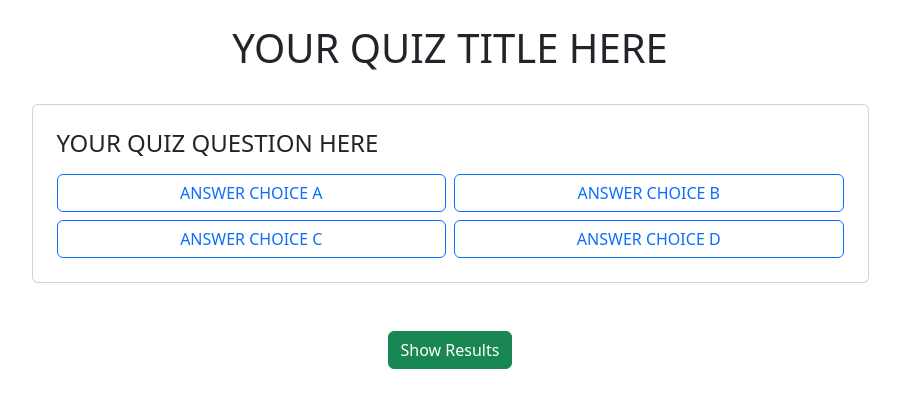
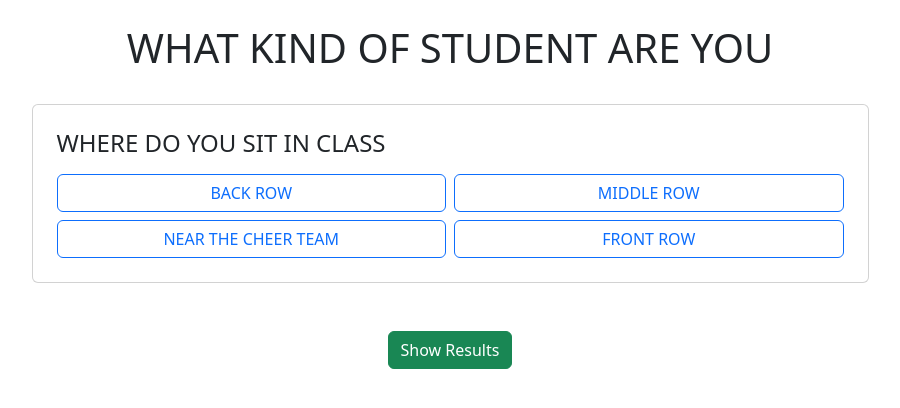
Before and after one commit to FastDevelopmentP/Week-9-Personality-Quiz, a plain HTML site: page index.html in a window 1280 px wide. Shown: the whole page, without its empty margins (190-1090 px from the left). Drawn offline with nearby package versions, Linux system fonts and the light colour scheme.

Commit message:
Changed example Q and quiz title

```diff
--- a/index.html
+++ b/index.html
@@ -9,24 +9,24 @@
     <link rel="stylesheet" href ="./css/style.css">
 </head>
 <body>
-    <h1 class="text-center mt-4">YOUR QUIZ TITLE HERE</h1>
+    <h1 class="text-center mt-4">WHAT KIND OF STUDENT ARE YOU</h1>
 
     <!-- Start quiz element -->
     <div class="container d-flex justify-content-center" id="question-1">
       <div class="card my-4 p-4 question-block" style="width: 75%;">
-        <h4 class="mb-3">YOUR QUIZ QUESTION HERE</h4>
+        <h4 class="mb-3">WHERE DO YOU SIT IN CLASS</h4>
         <div class="row g-2">
           <div class="col-6">
-            <button class="btn btn-outline-primary w-100 answer-btn" data-answer="A">ANSWER CHOICE A</button>
+            <button class="btn btn-outline-primary w-100 answer-btn" data-answer="A">BACK ROW</button>
           </div>
           <div class="col-6">
-            <button class="btn btn-outline-primary w-100 answer-btn" data-answer="B">ANSWER CHOICE B</button>
+            <button class="btn btn-outline-primary w-100 answer-btn" data-answer="B">MIDDLE ROW</button>
           </div>
           <div class="col-6">
-            <button class="btn btn-outline-primary w-100 answer-btn" data-answer="C">ANSWER CHOICE C</button>
+            <button class="btn btn-outline-primary w-100 answer-btn" data-answer="C">NEAR THE CHEER TEAM</button>
           </div>
           <div class="col-6">
-            <button class="btn btn-outline-primary w-100 answer-btn" data-answer="D">ANSWER CHOICE D</button>
+            <button class="btn btn-outline-primary w-100 answer-btn" data-answer="D">FRONT ROW</button>
           </div>
         </div>
       </div>
```
